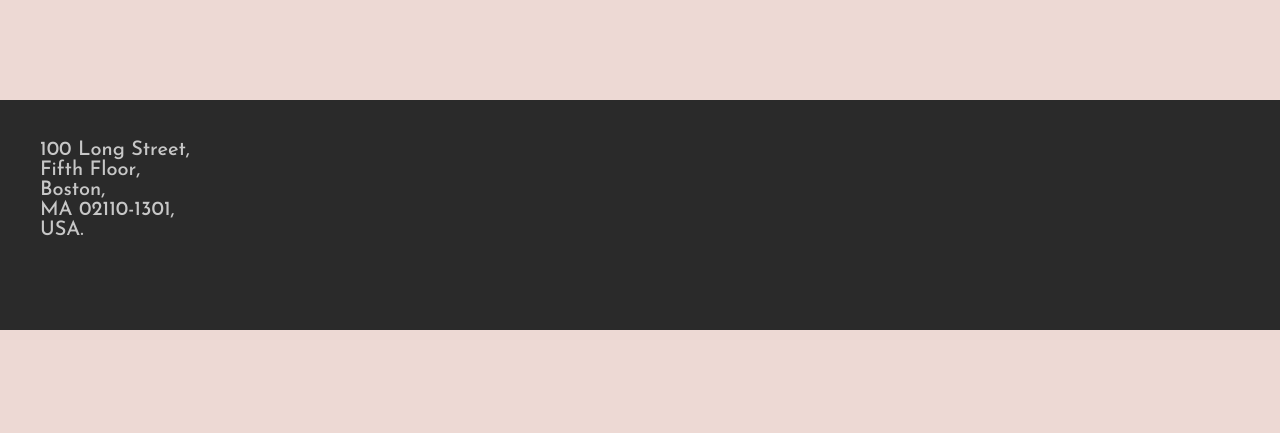
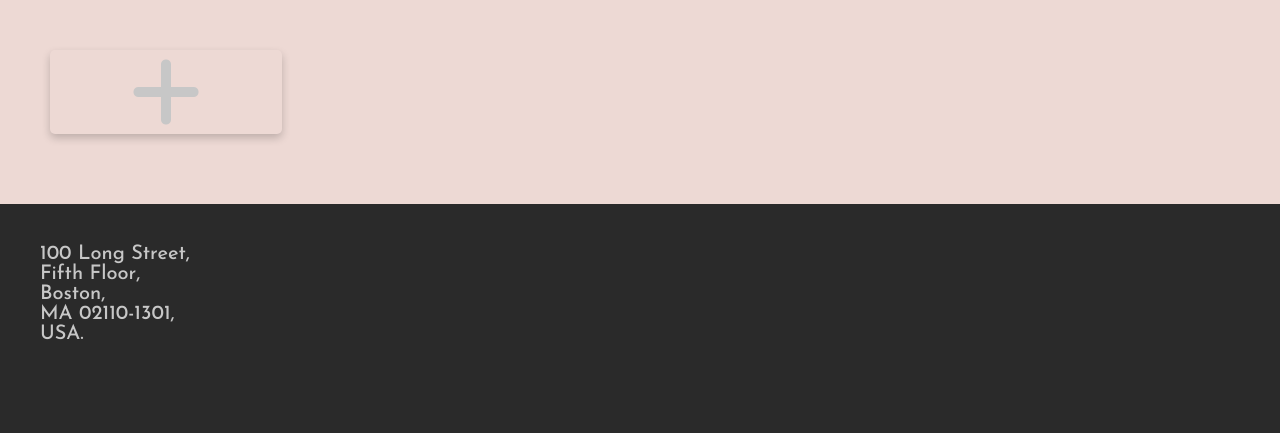
Before and after one commit to nealeb4zod/python-solo-project-gym, a Flask app: page /activities in a window 1280 px wide. Shown: the part 145-578 px from the top of the page. Run offline with Flask 2, Linux system fonts and the light colour scheme; data that the repository does not hold is empty; some libraries are stand-ins or nearby versions.

Commit message:
Added "plus" cards to lists

```diff
--- a/static/cards.css
+++ b/static/cards.css
@@ -97,12 +97,15 @@ a {
 }
 
 .add-card {
-  align-items: center;
   box-shadow: 0 4px 8px 0 rgba(0, 0, 0, 0.2);
   transition: 0.3s;
   border-radius: 5px; /* 5px rounded corners */
-  margin: auto;
+  margin: 10px;
   width: 200px;
   height: auto;
-  padding: auto;
+  padding: 2px 16px;
+  font-size: 60pt;
+  display: grid;
+  grid-template-columns: 1fr;
+  text-align: center;
 }
--- a/templates/activities/index.html
+++ b/templates/activities/index.html
@@ -2,9 +2,10 @@
 
 {% block content %}
 <div class="flexcards">
-  <!-- <div class="add-card">
-        <a href="/activities/new"><img id="add-new" src="{{url_for('static', filename='images/icons8-add-new-96.png')}}" alt="Plus symbol" ></a>
-    </div> -->
+  <div class="add-card">
+    <span></span>
+    <a href="/activities/new"><i class="fas fa-plus"></i></i></a>
+  </div>
   {% for activity in activities %}
   <div class="card">
     <img id="logo" src="{{url_for('static', filename='images/logo.png')}}" alt="Kettlebell, barbell logo">
@@ -13,19 +14,20 @@
     <h5>{{activity.date_time.strftime("%X")}}</h5>
     <hr>
     <p>
-      <a class="card-btn" href="/activities/{{activity.id}}">Details</a>
+      <a class="card-btn" href="/activities/{{activity.id}}"><i class="fas fa-info-circle"></i> Details</a>
     </p>
     <hr>
     <p>
-      <a class="card-btn" href="/bookings/new/activity/{{activity.id}}">Make a Booking</a>
+      <a class="card-btn" href="/bookings/new/activity/{{activity.id}}"><i class="fas fa-plus-circle"></i> Make a
+        Booking</a>
     </p>
     <hr>
     <p>
-      <a class="card-btn" href="/activities/{{activity.id}}/edit">Edit</i></a>
+      <a class="card-btn" href="/activities/{{activity.id}}/edit"><i class="fas fa-pen-square"></i> Edit</i></a>
     </p>
     <hr>
     <p>
-      <a class="card-btn" href="/activities/{{activity.id}}/delete">Delete</i></a>
+      <a class="card-btn" href="/activities/{{activity.id}}/delete"><i class="fas fa-times-circle"></i> Delete</a>
     </p>
     <hr>
   </div>
```
Also changed, not shown: templates/activities/show.html (+6 -3 lines), templates/instructors/index.html (+9 -7 lines), templates/members/index.html (+8 -7 lines), templates/members/show.html (+6 -3 lines).
